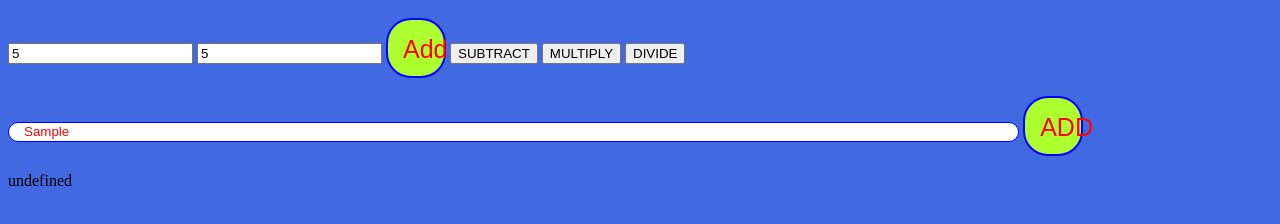
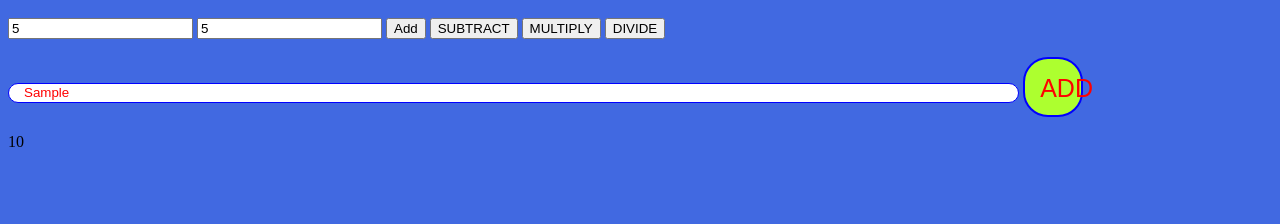
Before and after one commit to 15999shivam/WEB, a plain HTML site: page Class/html/Hello.html in a window 1280 px wide. Both pictures are taken after typing "5", "5", "Sample" into the empty fields and a click on the button "Add". Shown: the part 48-272 px from the top of the page. Drawn offline with Linux system fonts and the light colour scheme.

Commit message:
fixed a minor bug
Add button was not working and it was also having some styling issues.

```diff
--- a/Class/html/Hello.html
+++ b/Class/html/Hello.html
@@ -7,7 +7,7 @@
         <h1>Hello!</h1>
         <input type="number" placeholder="Enter A" id="A" />
         <input type="number" placeholder="Enter B" id="B" />
-        <button id="add-btn">Add</button>
+        <button id="addition-btn">Add</button>
         <button id="sub-btn">SUBTRACT</button>
         <button id="mul-btn">MULTIPLY</button>
         <button id="div-btn">DIVIDE</button>
@@ -22,7 +22,7 @@
     </body>
     <script src="../js/Script.js" ></script>
     <script>
-        var btn1 = document.getElementById("add-btn");
+        var btn1 = document.getElementById("addition-btn");
         var a = document.getElementById("A");
         var b = document.getElementById("B");
         var p = document.getElementById("P");
@@ -40,8 +40,8 @@
         btn1.onclick = function()
         {
             var sum  = parseInt( a.value ) +parseInt( b.value );
-            p.innerHTML = sum;
-            exception();
+           // p.innerHTML = sum;
+            exception(sum);
 
         }
         var btn2 = document.getElementById("sub-btn");
```
